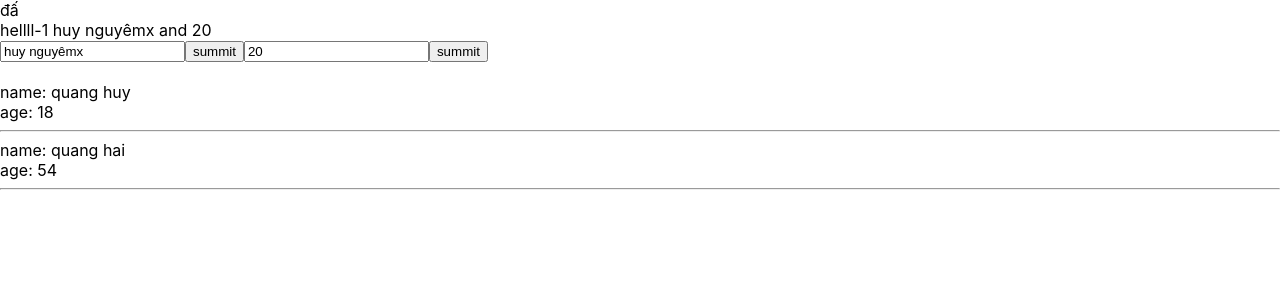
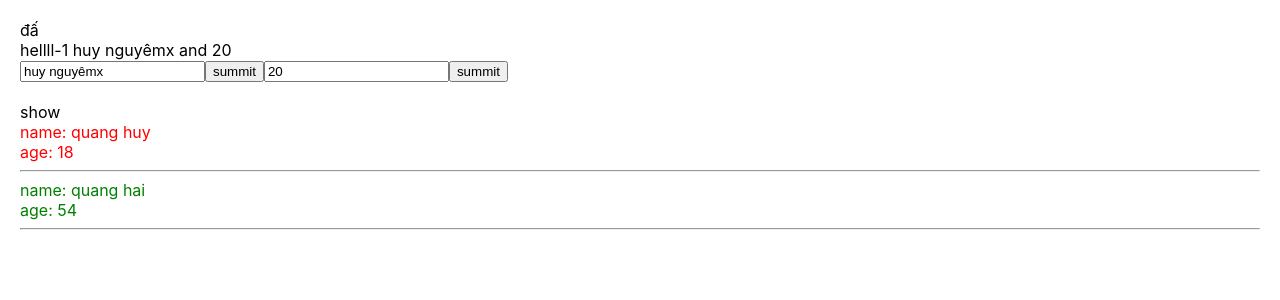
Before and after one commit to nguyenquanghuy12052005/react-learning, a React (Create React App) app: page / in a window 1280 px wide. Shown: the top 300 px of the page. Built offline with nearby package versions, Linux system fonts and the light colour scheme.

Commit message:
show/hide thẻ div

```diff
--- a/src/App.css
+++ b/src/App.css
@@ -1,4 +1,13 @@
+.red {
+  color: red;
+}
+
+.green{
+  color: green;
+}
+
 body {
+  padding: 20px;
   margin: 0;
   font-family: -apple-system, BlinkMacSystemFont, 'Segoe UI', 'Roboto', 'Oxygen',
     'Ubuntu', 'Cantarell', 'Fira Sans', 'Droid Sans', 'Helvetica Neue',
--- a/src/components/DisplayInfo.js
+++ b/src/components/DisplayInfo.js
@@ -1,28 +1,41 @@
 import React from "react";
 
 class DisplayInfo extends React.Component {
+
+    state = {
+        ShowListUser: true
+    }
+
+      handleShowHide = () => {
+          this.setState( {
+            ShowListUser : !this.state.ShowListUser
+          })
+            }
+
+
     render() {
           const {listUser} = this.props;
-          console.log(listUser);
 
         return (
             //props
-
             <div>
+                 <div>
+                     <span onClick={() => {this.handleShowHide()}}> {this.state.ShowListUser === true ? "show" : "hide"}</span>
+                     </div>
                 {listUser.map((user) => {
-                    return (
-                         <div key = {user.id}>
+                    return(
+               <div>
+                    {this.state.ShowListUser && <div key = {user.id} className={user.age < 20 ? "red" : "green"}>
                             <div>name: {user.name}</div>
                             <div>age: {user.age}</div>
                             <hr></hr>
                          </div>
+                         }
 
+                            </div>
                     )
+
                 } )}
-                {/* <div>Name: {name}</div>
-                <div>Age: {age}</div> */}
-
-
                 </div>
 
         )
```
